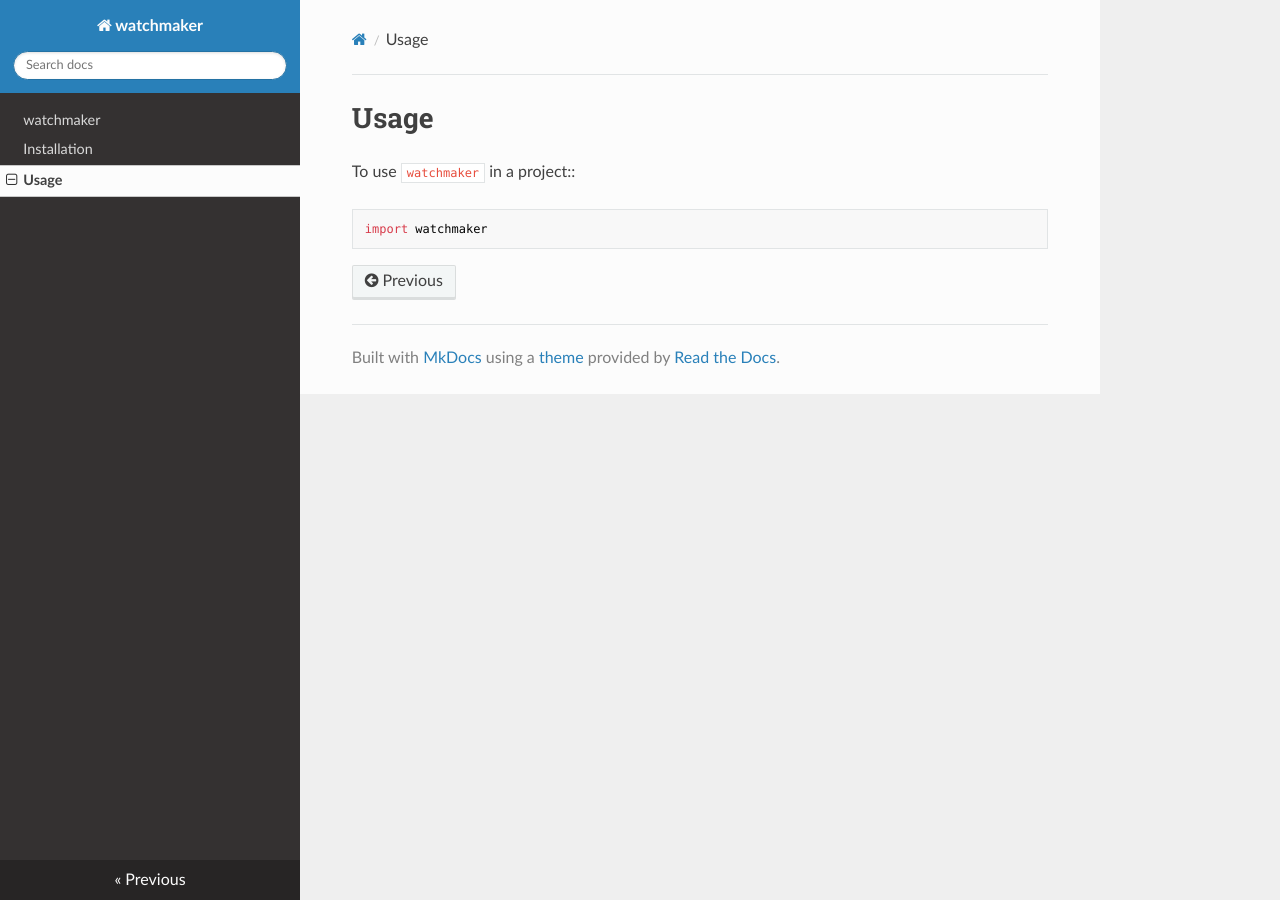
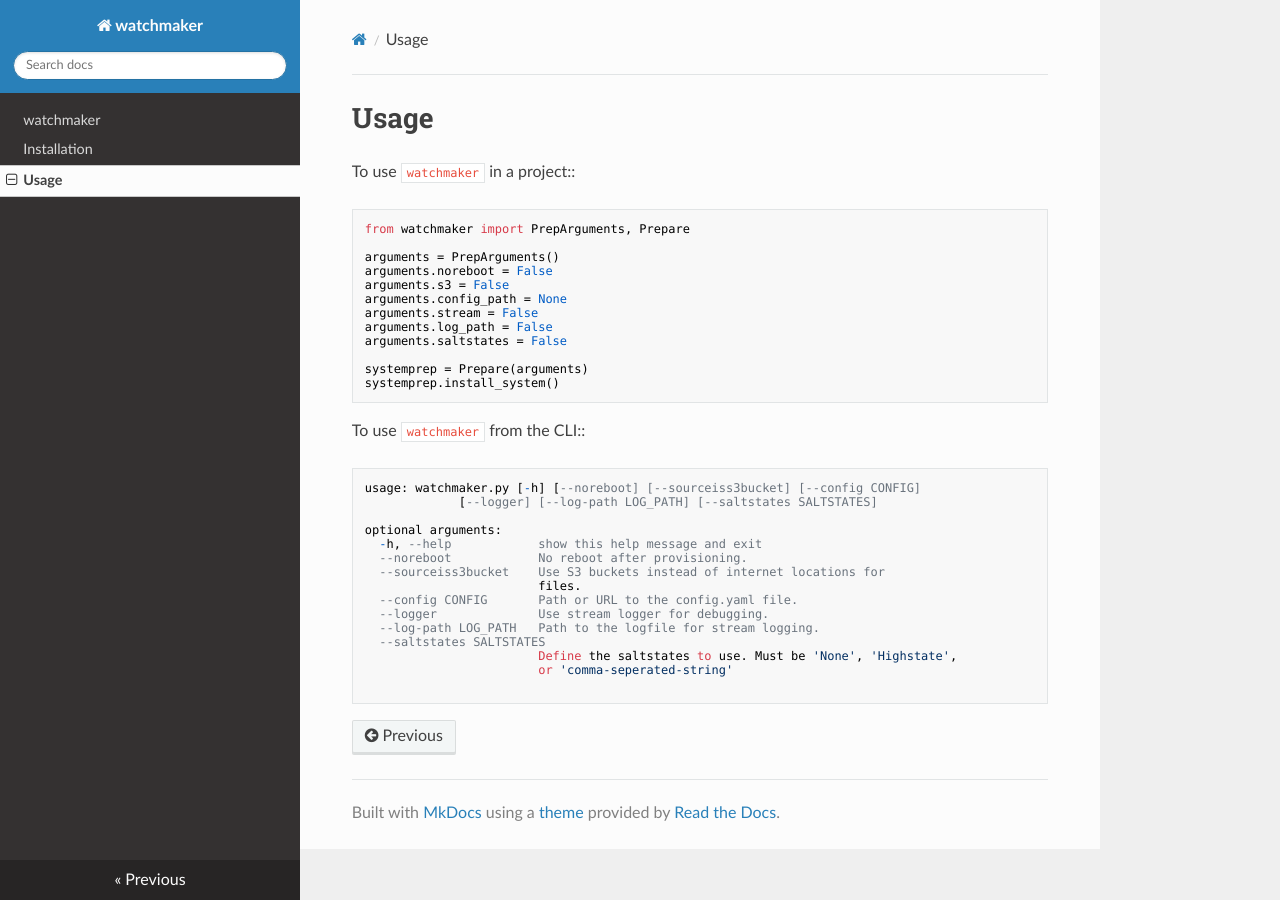
Before and after one commit to plus3it/watchmaker, an MkDocs documentation site: the page built from docs/usage.md, in a window 1280 px wide. Built offline with MkDocs 1.6.1, drawn with Linux system fonts in a browser that asks for light colours; nearby versions of some CDN libraries.

Commit message:
#26 Updates to usage for watchmaker CLI and inclusion in a package.

````diff
--- a/docs/usage.md
+++ b/docs/usage.md
@@ -3,5 +3,36 @@
 To use `watchmaker` in a project::
 
 ```python
-import watchmaker
+from watchmaker import PrepArguments, Prepare
+
+arguments = PrepArguments()
+arguments.noreboot = False
+arguments.s3 = False
+arguments.config_path = None
+arguments.stream = False
+arguments.log_path = False
+arguments.saltstates = False
+
+systemprep = Prepare(arguments)
+systemprep.install_system()
 ```
+
+To use `watchmaker` from the CLI::
+
+```
+usage: watchmaker.py [-h] [--noreboot] [--sourceiss3bucket] [--config CONFIG]
+             [--logger] [--log-path LOG_PATH] [--saltstates SALTSTATES]
+
+optional arguments:
+  -h, --help            show this help message and exit
+  --noreboot            No reboot after provisioning.
+  --sourceiss3bucket    Use S3 buckets instead of internet locations for
+                        files.
+  --config CONFIG       Path or URL to the config.yaml file.
+  --logger              Use stream logger for debugging.
+  --log-path LOG_PATH   Path to the logfile for stream logging.
+  --saltstates SALTSTATES
+                        Define the saltstates to use. Must be 'None', 'Highstate',
+                        or 'comma-seperated-string'
+
+```
````
